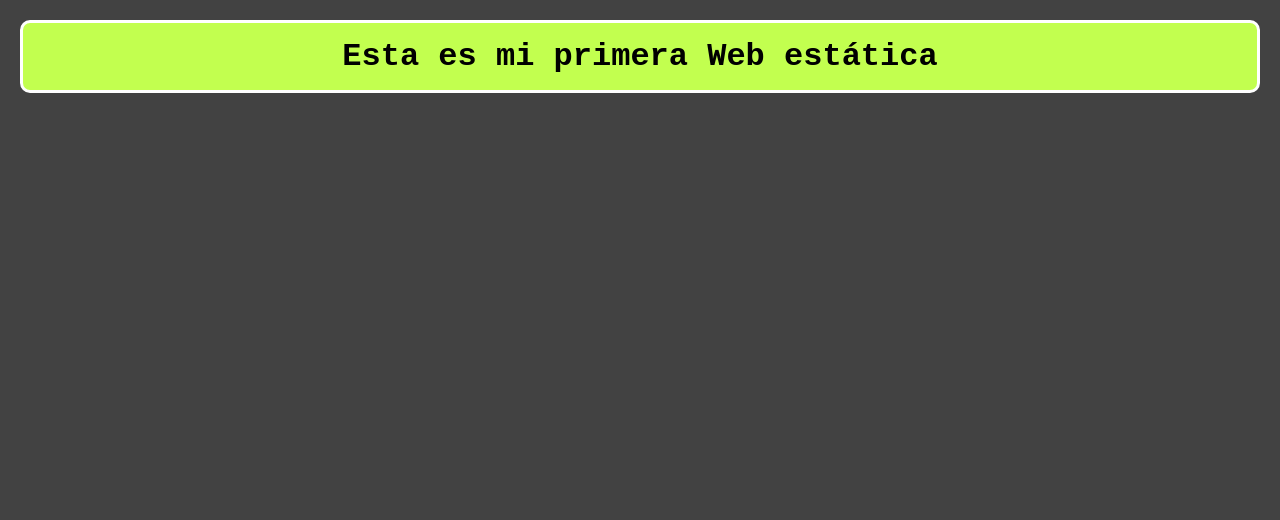
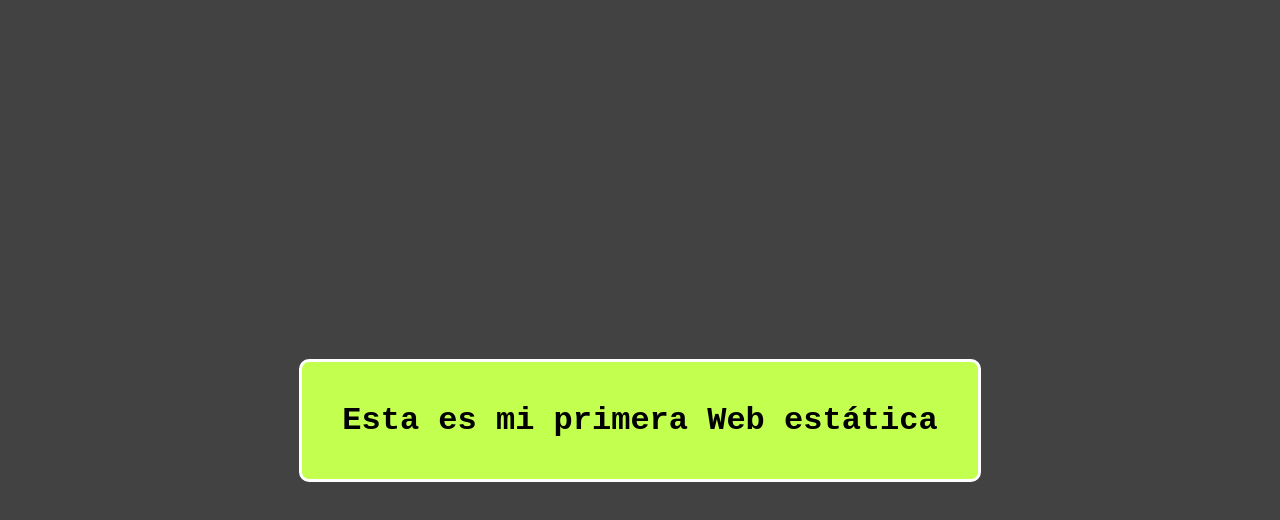
Before and after one commit to ServandoT/mi-web-estatica, a plain HTML site: page index.html in a window 1280 px wide. Drawn offline with Linux system fonts and the light colour scheme.

Commit message:
Update style.css

```diff
--- a/style.css
+++ b/style.css
@@ -5,13 +5,16 @@
 }
 
 body {
+    height: 100dvh;
     background-color: #424242;
     margin: 20px;
     display: flex;
+    justify-content: center;
+    align-items: center;
     gap: 10px;
 }
 
-div {
+.main {
     background-color: #c2ff4f;
     border: 3px solid white;
     border-radius: 10px;
@@ -19,11 +22,7 @@ div {
     -moz-border-radius: 10px;
     -ms-border-radius: 10px;
     -o-border-radius: 10px;
-    padding: 15px;
-    flex: 1;
-    display: flex;
-    flex-direction: column;
-    gap: 5px;
+    padding: 40px;
     font-family: monospace;
     font-weight: bolder;
     font-size: large;
```
